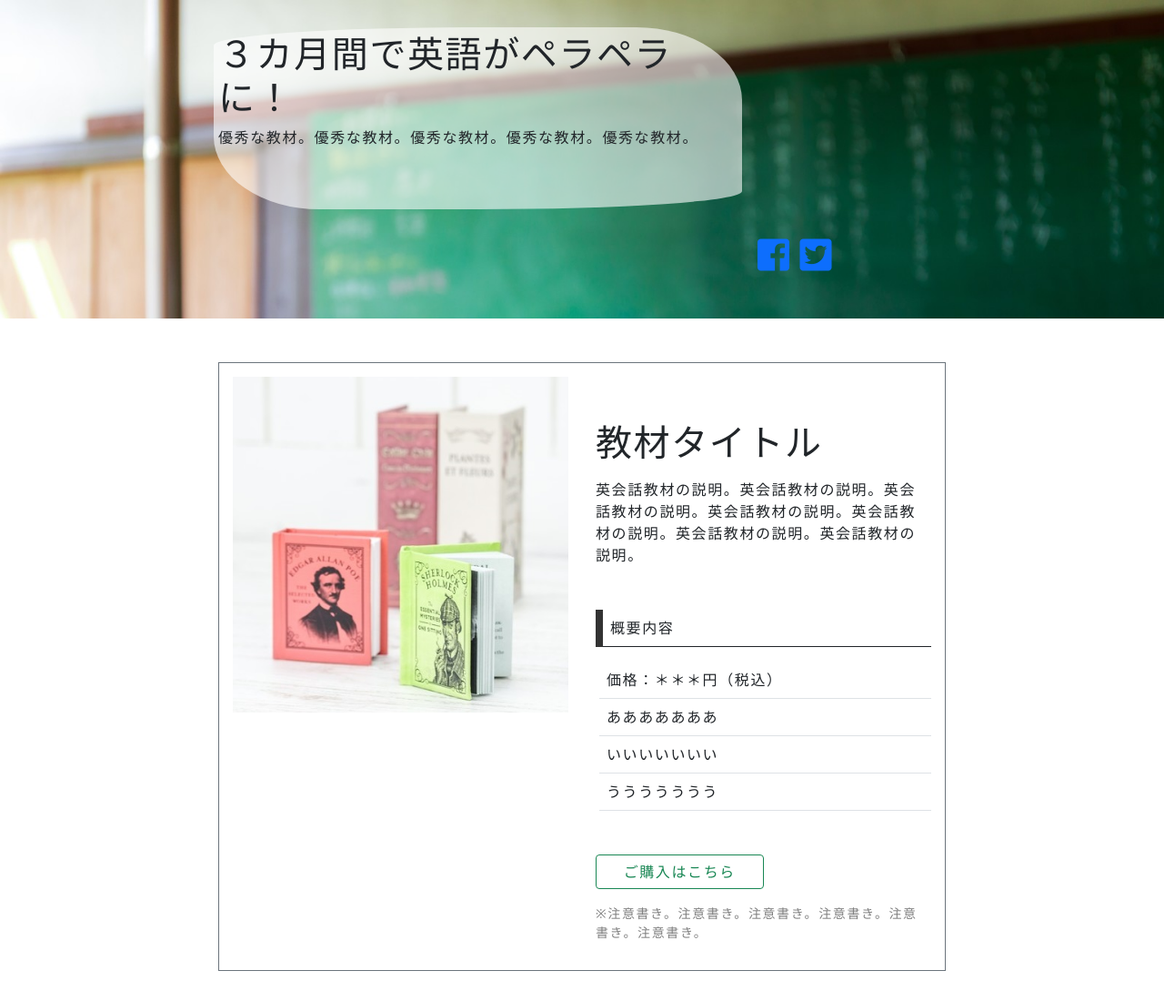
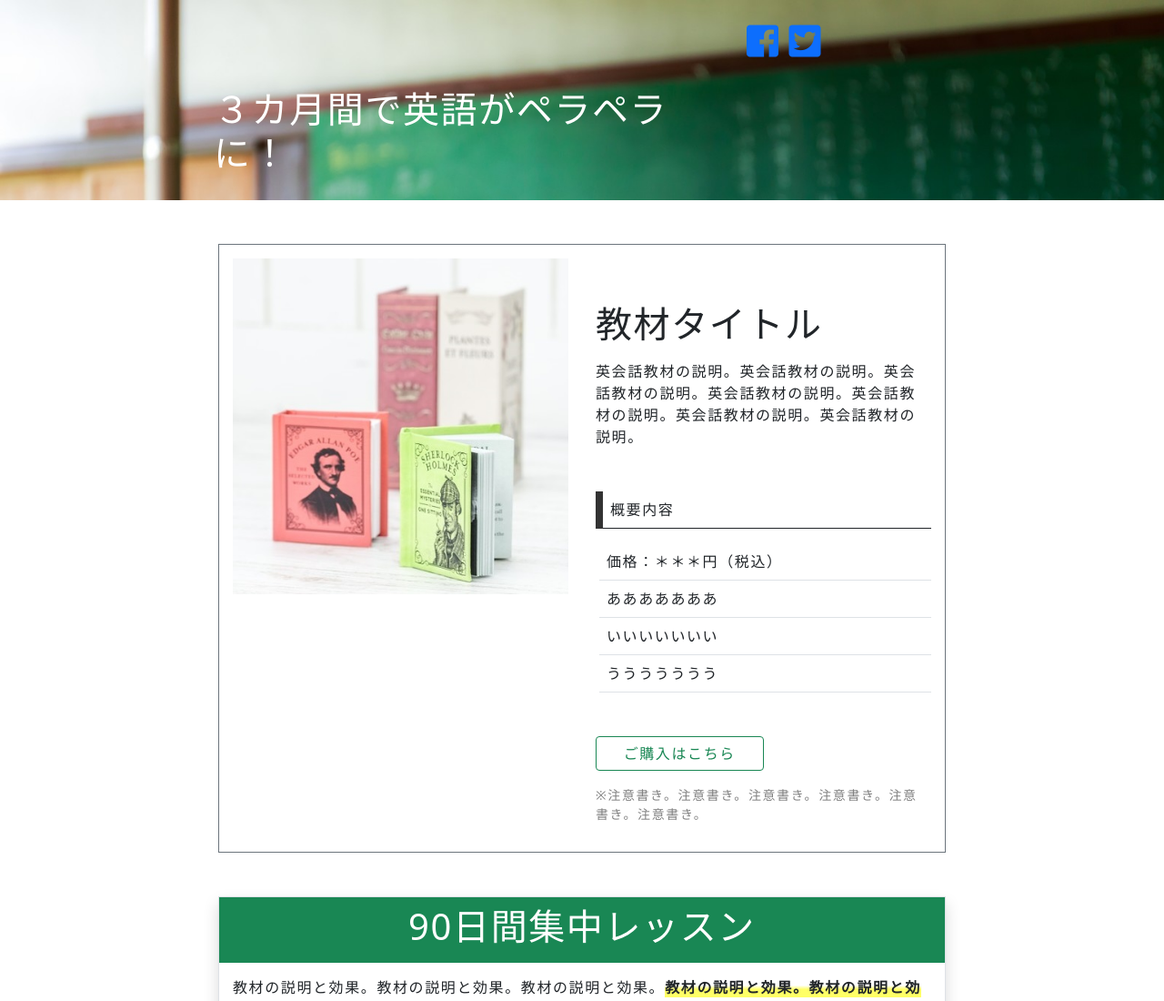
Before and after one commit to y-portfolio/english-lesson, a plain HTML site: page index.html in a window 1280 px wide. Shown: the top 1100 px of the page at 91% size. Drawn offline with nearby package versions, Linux system fonts and the light colour scheme.

Commit message:
Add files via upload

```diff
--- a/css/styles.css
+++ b/css/styles.css
@@ -14,24 +14,19 @@ h1, h2 {
 header {
   background-image: url(../img/top.jpg);
   background-size: cover;
-  height: 300px;
+  height: 100%;
 }
 
 #top {
-  height: 50px;
-  padding: 30px 0 0 20px;
+  padding: 15px;
 }
 
-#top-text {
-  background: rgba(255, 255, 255, .6);
-  border-radius: 50% 20% / 10% 40%;
-  padding: 5px;
-  width: 70%;
-  min-height: 200px;
+#top h1 {
+  color: #fff;
 }
 
 #sns-icon {
-  margin: 20px 15px 0 auto;
+  margin: 0px 15px 0 auto;
   width: 30%;
 }
 
@@ -41,6 +36,11 @@ header {
 
 #sns-icon li {
   margin-right: 10px;
+}
+
+#top-text {
+  padding: 5px;
+  width: 70%;
 }
 
 .table-title {
@@ -127,10 +127,6 @@ table th {
 }
 
 @media (min-width: 900px) {
-  header {
-    height: 350px;
-  }
-
   #top {
     width: 850px;
     margin: 0 auto;
--- a/index.html
+++ b/index.html
@@ -3,7 +3,7 @@
   <head>
     <meta charset="utf-8">
     <meta name="viewport" content="width=device-width, initial-scale=1">
-    <title>English Lesson</title>
+    <title>【English Lesson】大人の英会話教材【最短】</title>
     <link rel="stylesheet" href="css/styles.css">
     <link rel="icon" href="favicon.ico">
     <link rel="stylesheet" href="https://use.fontawesome.com/releases/v5.6.3/css/all.css">
@@ -13,16 +13,15 @@
   <body>
     <header>
       <section id="top">
-        <div id="top-text">
-          <h1>３カ月間で英語がペラペラに！</h1>
-          <p>優秀な教材。優秀な教材。優秀な教材。優秀な教材。優秀な教材。</p>
-        </div>
-
         <div id="sns-icon">
           <ul class="text-primary fs-1 d-flex">
             <li><a href=""><i class="fab fa-facebook-square"></i></a></li>
             <li><a href=""><i class="fab fa-twitter-square"></i></a></li>
           </ul>
+        </div>
+
+        <div id="top-text">
+          <h1>３カ月間で英語がペラペラに！</h1>
         </div>
       </section>
     </header>
```
